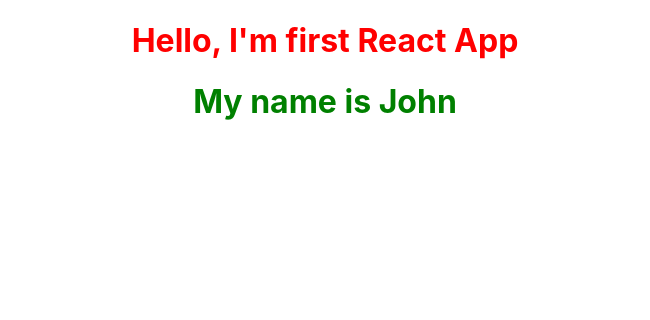
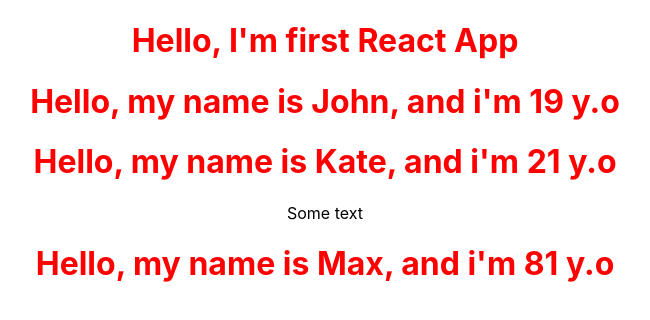
Before and after one commit to tearofenemy/react-app, a React (Create React App) app: page / in a window 1280 px wide. Shown: the top 320 px of the page, without its empty margins (315-965 px from the left). Built offline with nearby package versions, Linux system fonts and the light colour scheme.

Commit message:
add children elements

```diff
--- a/src/App.js
+++ b/src/App.js
@@ -8,7 +8,9 @@
     return (
         <div className="App">
             <h1>Hello, I'm first React App</h1>
-            <Person name='John' />
+            <Person name='John' age='19' />
+            <Person name='Kate' age='21'>Some text</Person>
+            <Person name='Max' age='81' />
         </div>
     );
   }
--- a/src/Person/Person.js
+++ b/src/Person/Person.js
@@ -1,8 +1,15 @@
-import React from "react";
+import React, {Component} from "react";
 import './Person.sass';
 
-const person = (props) => {
-    return <h1 className="person__name">My name is {props.name}</h1>
+class Person extends Component {
+    render() {
+        return(
+            <div>
+                <h1>Hello, my name is {this.props.name}, and i'm {this.props.age} y.o</h1>
+                <p>{this.props.children}</p>
+            </div>
+        );
+    }
 }
 
-export default person;
+export default Person;
```
